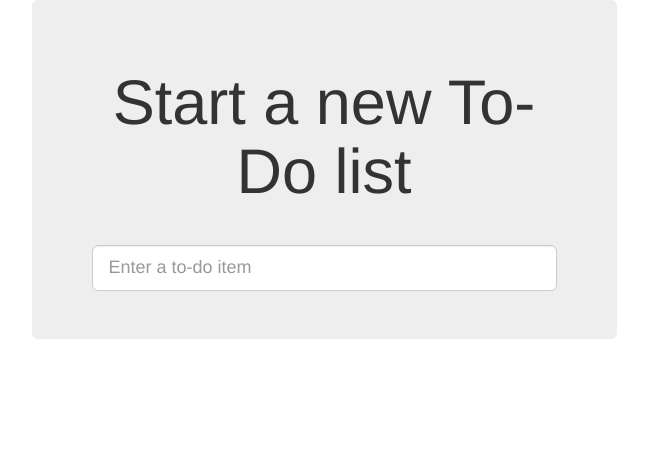
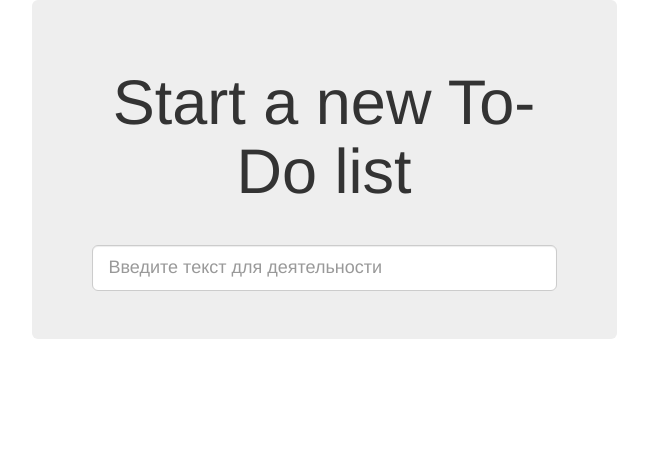
Before and after one commit to ivc-inform/selenium-tests, a Django app: page / in a window 1280 px wide. Shown: the top 450 px of the page, without its empty margins (316-964 px from the left). Run offline with Django 3.2, Linux system fonts and the light colour scheme; parts of the project's set-up code (start-up, migrations or seed data) failed here and were passed over; some libraries are stand-ins or nearby versions.

```diff
--- a/lists/templates/base.html
+++ b/lists/templates/base.html
@@ -19,7 +19,7 @@
             <div class="text-center">
                 <h1>{% block header_text %}{% endblock %}</h1>
                 <form method="post" action="{% block form_action %}{% endblock %}">
-                    <input name="item_text" id="id_new_item" class="form-control input-lg" placeholder="Enter a to-do item"/>
+                    <input name="item_text" id="id_new_item" class="form-control input-lg" placeholder="Введите текст для деятельности"/>
                     {% csrf_token %}
                 </form>
             </div>
```
